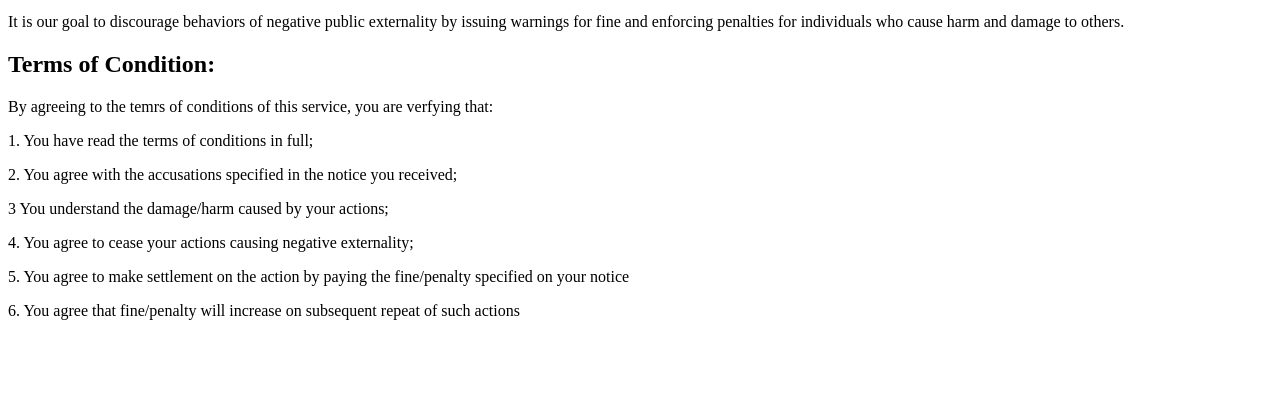
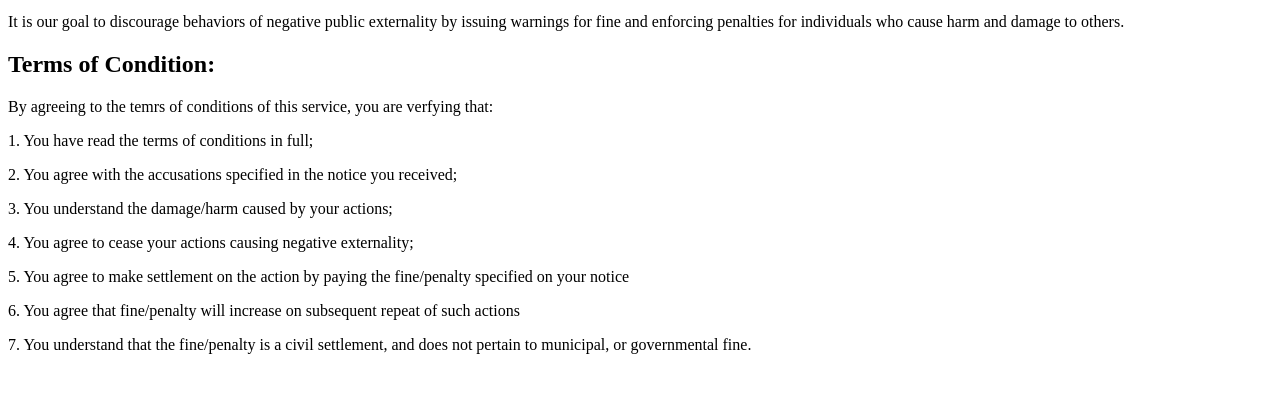
Before and after one commit to fratronage/fratronage.github.io, a plain HTML site: page index.html in a window 1280 px wide. Shown: the part 87-480 px from the top of the page. Drawn offline with Linux system fonts and the light colour scheme.

Commit message:
Update index.html

```diff
--- a/index.html
+++ b/index.html
@@ -10,9 +10,10 @@
   <p>By agreeing to the temrs of conditions of this service, you are verfying that:</p>
   <p>1. You have read the terms of conditions in full;
   <p>2. You agree with the accusations specified in the notice you received;</p>
-  <p>3 You understand the damage/harm caused by your actions;</p>
+  <p>3. You understand the damage/harm caused by your actions;</p>
   <p>4. You agree to cease your actions causing negative externality;</p>
   <p>5. You agree to make settlement on the action by paying the fine/penalty specified on your notice</p>
   <p>6. You agree that fine/penalty will increase on subsequent repeat of such actions</p>
+  <p>7. You understand that the fine/penalty is a civil settlement, and does not pertain to municipal, or governmental fine.</p>
 </body>
 </html>
```
